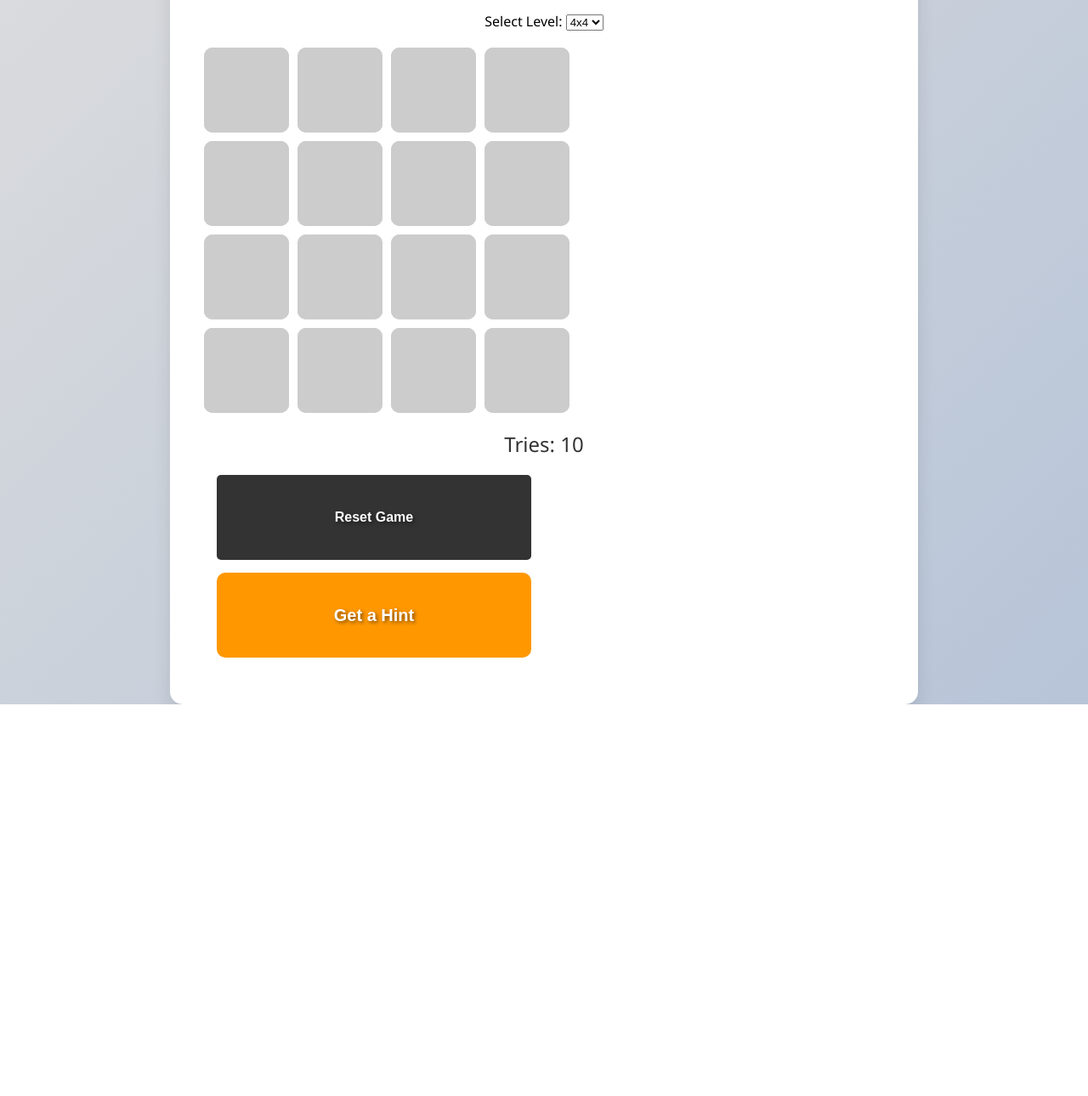
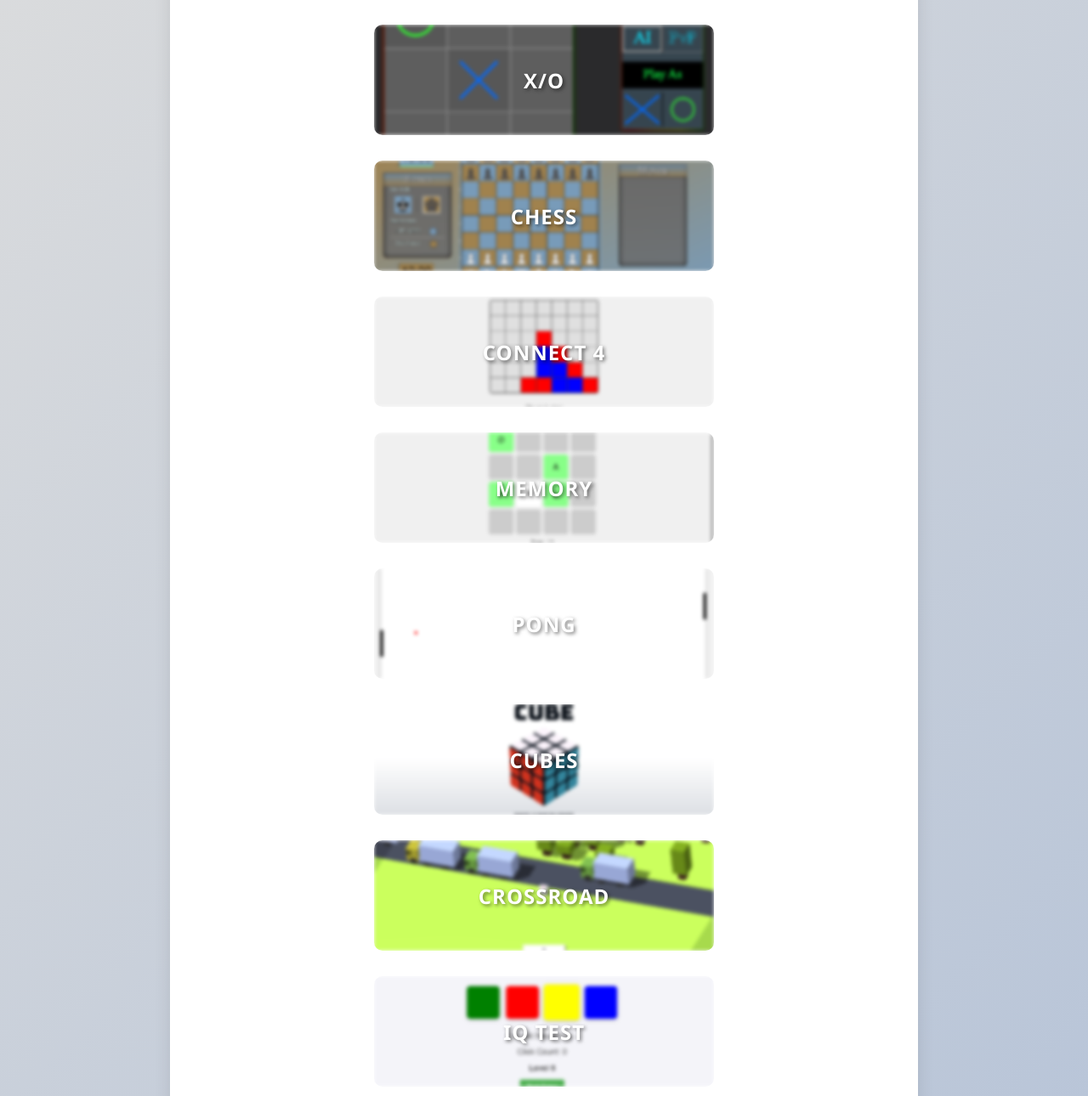
Before and after one commit to omar-codeplay/Omar-codegame, a plain HTML site: page index.html in a window 1280 px wide. Shown: the part 121-1411 px from the top of the page at 85% size. Before the commit the page ends 950 px from the top, so only its background shows below. Drawn offline with Linux system fonts and the light colour scheme.

Commit message:
Add files via upload

```diff
--- a/index.html
+++ b/index.html
@@ -3,11 +3,10 @@
 <head>
     <meta charset="UTF-8">
     <meta name="viewport" content="width=device-width, initial-scale=1.0">
-    <title>Memory Card Game</title>
     <link rel="icon" href="image/MY LOGO.png"/>
-    <link rel="stylesheet" href="memory/style.css">
     <script async src="https://pagead2.googlesyndication.com/pagead/js/adsbygoogle.js?client=ca-pub-3758016323496227"
      crossorigin="anonymous"></script>
+    <title>Game Selection</title>
     <style>
         body {
             font-family: 'Segoe UI', Tahoma, Geneva, Verdana, sans-serif;
@@ -82,12 +81,29 @@
         .button:hover::before {
             background-color: rgba(0, 0, 0, 0.5);
         }
-        .button.hint {
-            background-color: #ff9800; /* Orange color */
-            color: white;
+        .button.xo::before {
+            background-image: url('image/X_O.png');
         }
-        .button.hint:hover {
-            background-color: #e68900; /* Darker orange on hover */
+        .button.chess::before {
+            background-image: url('image/Chess.png');
+        }
+        .button.connect4::before {
+            background-image: url('image/connect.png');
+        }
+        .button.memory::before {
+            background-image: url('image/memory.png');
+        }
+        .button.pong::before {
+            background-image: url('image/Pong.png');
+        }
+        .button.cubes::before {
+            background-image: url('image/Rcube.png');
+        }
+        .button.crossroad::before {
+            background-image: url('image/crossroad.png');
+        }
+        .button.coloriq::before {
+            background-image: url('image/IQ.png');
         }
         footer {
             margin-top: 20px;
@@ -111,18 +127,21 @@
 </head>
 <body>
     <div class="container">
-        <h1>Memory Card Game</h1>
-        <label for="level-select">Select Level:</label>
-        <select id="level-select">
-            <option value="4">4x4</option>
-            <option value="8">6x5</option>
-        </select>
-        <div id="game-board"></div>
-        <div id="tries">Tries: 0</div>
-        <button id="reset-button" class="button">Reset Game</button>
-        <button id="hint-button" class="button hint">Get a Hint</button>
-
-        <script src="memory/script.js"></script>
+        <h1>Select a Game</h1>
+        <div class="button-container">
+            <a href="Tic Tac Toe.html" class="button xo"><span>X/O</span></a>
+            <a href="Chess.html" class="button chess"><span>Chess</span></a>
+            <a href="connect4.html" class="button connect4"><span>Connect 4</span></a>
+            <a href="memory.html" class="button memory"><span>Memory</span></a>
+            <a href="pong.html" class="button pong"><span>Pong</span></a>
+            <a href="cube.html" class="button cubes"><span>Cubes</span></a>
+            <a href="crossroad.html" class="button crossroad"><span>Crossroad</span></a>
+            <a href="coloriq.html" class="button coloriq"><span>IQ Test</span></a>
+        </div>
     </div>
+    <footer>
+        <p>Check out my other website: <a href="https://omar-codeplay.netlify.app/" target="_blank">omar-codeplay.netlify.app</a></p>
+        <p>&copy; 2025 Omar CodePlay</p>
+    </footer>
 </body>
 </html>
```
